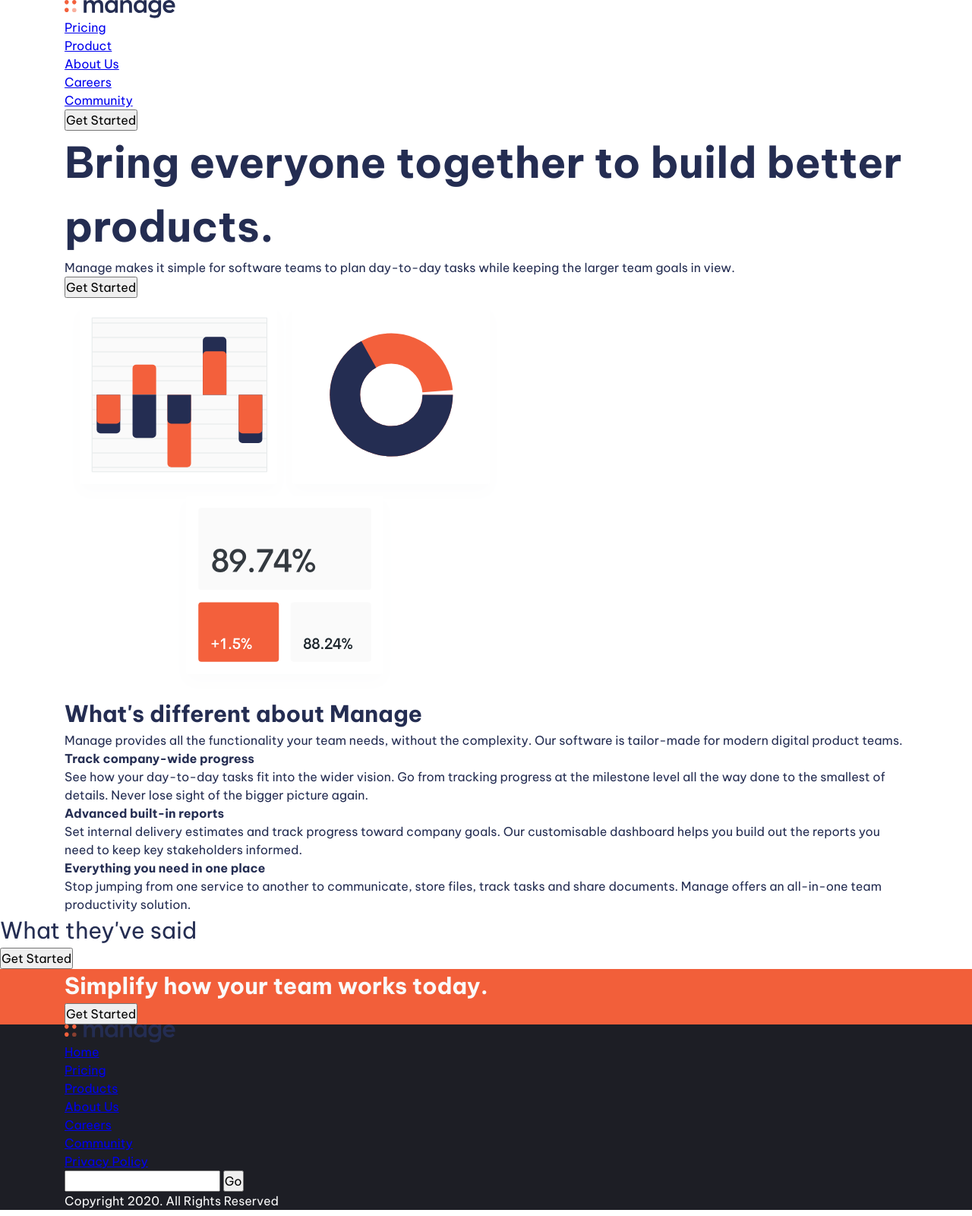
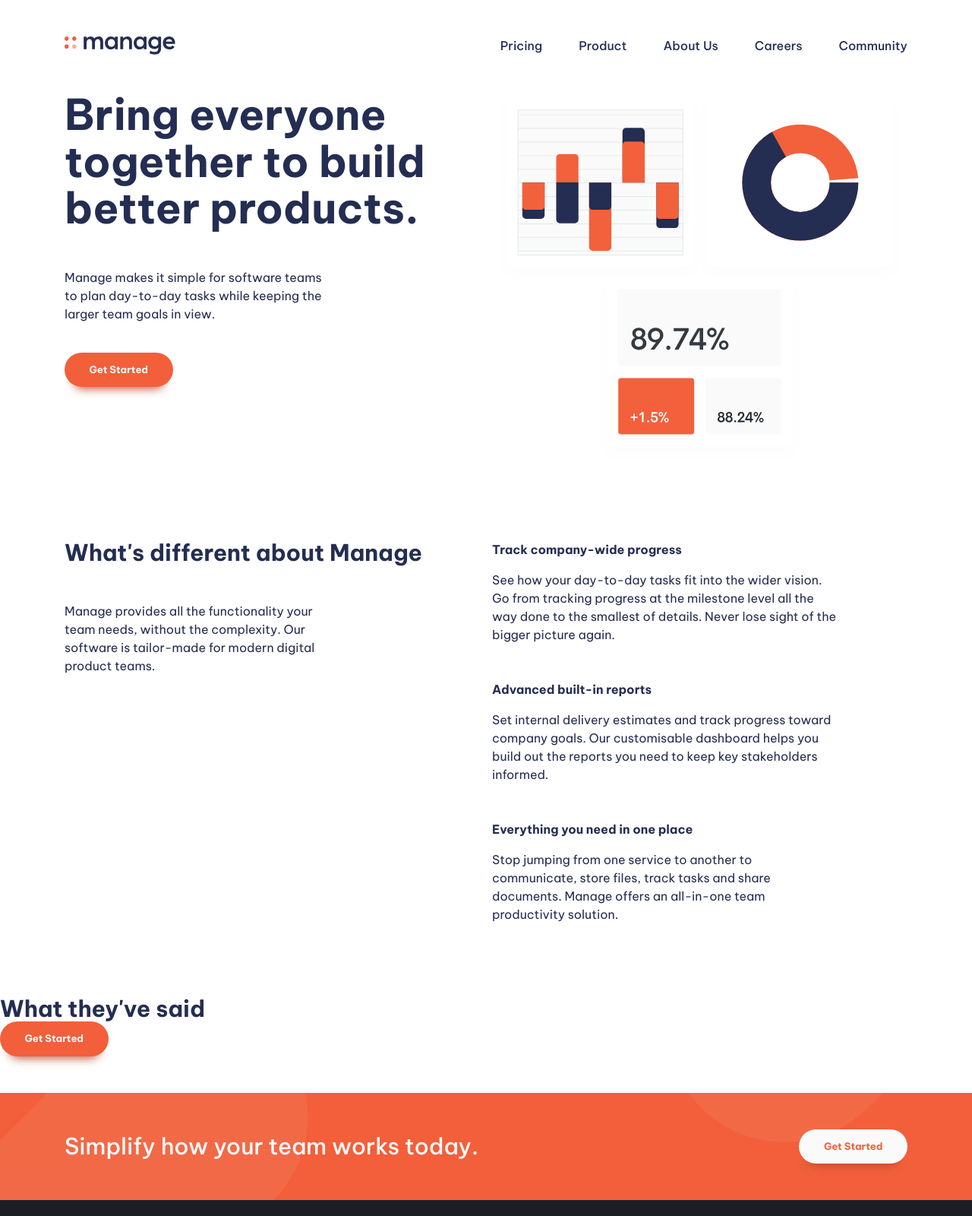
Before and after one commit to benglo/manage-landing-page, a website built with Vite: page index.html in a window 1280 px wide. Shown: the top 1600 px of the page at 76% size. Built offline with nearby package versions, Linux system fonts and the light colour scheme.

Commit message:
Finalised spacing and mobile nav

```diff
--- a/index.html
+++ b/index.html
@@ -17,8 +17,28 @@
   <body>
     <header class="primary-header">
       <div class="container">
-        <a href="#"><img src="images/logo.svg" alt="Manage" srcset="" /></a>
-        <nav class="primary-navigatin">
+        <div class="nav-wrapper">
+          <a href="#"><img src="images/logo.svg" alt="Manage" /></a>
+          <button
+            class="mobile-nav-toggle"
+            aria-controls="primary-navigation"
+            aria-expanded="false"
+          >
+            <img
+              class="icon-hamburger"
+              src="images/icon-hamburger.svg"
+              alt=""
+              aria-hidden="true"
+            />
+            <img
+              class="icon-close"
+              src="images/icon-close.svg"
+              alt=""
+              aria-hidden="true"
+            />
+            <span class="visually-hidden">Menu</span>
+          </button>
+          <nav class="primary-navigation" id="primary-navigation">
             <ul role="list" class="nav-list">
               <li><a href="#">Pricing</a></li>
               <li><a href="#">Product</a></li>
@@ -27,14 +47,17 @@
               <li><a href="#">Community</a></li>
             </ul>
           </nav>
-        <button class="button">Get Started</button>
+          <button class="button display-sm-none display-md-inline-flex">
+            Get Started
+          </button>
+        </div>
       </div>
     </header>
     <main>
-      <section>
+      <section class="padding-block-700">
         <div class="container">
           <div class="even-columns">
-            <div>
+            <div class="flow">
               <h1 class="fs-primary-heading fw-bold">
                 Bring everyone together to build better products.
               </h1>
@@ -50,10 +73,10 @@
           </div>
         </div>
       </section>
-      <section>
+      <section class="padding-block-700">
         <div class="container">
           <div class="even-columns">
-            <div>
+            <div class="flow">
               <h2 class="fs-secondary-heading fw-bold">
                 What's different about Manage
               </h2>
@@ -63,51 +86,59 @@
                 product teams.
               </p>
             </div>
-            <ul role="list" class="numbered-items">
-              <li>
+            <ul role="list" class="numbered-items flow">
+              <li class="flow">
+                <div class="flow" style="--flow-spacer: 1em">
                   <h3 class="fs-400 fw-bold">Track company-wide progress</h3>
-                <p>
+                  <p data-width="wide">
                     See how your day-to-day tasks fit into the wider vision. Go
-                  from tracking progress at the milestone level all the way done
-                  to the smallest of details. Never lose sight of the bigger
-                  picture again.
+                    from tracking progress at the milestone level all the way
+                    done to the smallest of details. Never lose sight of the
+                    bigger picture again.
                   </p>
+                </div>
               </li>
-              <li>
+              <li class="flow">
+                <div class="flow" style="--flow-spacer: 1em">
                   <h3 class="fs-400 fw-bold">Advanced built-in reports</h3>
-                <p>
+                  <p data-width="wide">
                     Set internal delivery estimates and track progress toward
-                  company goals. Our customisable dashboard helps you build out
-                  the reports you need to keep key stakeholders informed.
+                    company goals. Our customisable dashboard helps you build
+                    out the reports you need to keep key stakeholders informed.
                   </p>
+                </div>
               </li>
-              <li>
-                <h3 class="fs-400 fw-bold">Everything you need in one place</h3>
-                <p>
-                  Stop jumping from one service to another to communicate, store
-                  files, track tasks and share documents. Manage offers an
-                  all-in-one team productivity solution.
+              <li class="flow">
+                <div class="flow" style="--flow-spacer: 1em">
+                  <h3 class="fs-400 fw-bold">
+                    Everything you need in one place
+                  </h3>
+                  <p data-width="wide">
+                    Stop jumping from one service to another to communicate,
+                    store files, track tasks and share documents. Manage offers
+                    an all-in-one team productivity solution.
                   </p>
+                </div>
               </li>
             </ul>
           </div>
         </div>
       </section>
 
-      <section class="carousel">
-        <h2 class="fs-secondary-heading">What they've said</h2>
+      <section class="carousel padding-block-700">
+        <h2 class="fs-secondary-heading fw-bold">What they've said</h2>
         <button class="button">Get Started</button>
       </section>
 
-      <section class="cta | bg-accent-400 text-neutral-100">
+      <section class="cta | bg-accent-400 text-neutral-100 padding-block-700">
         <div class="container">
-          <div class="even-columns">
+          <div class="even-columns vertical-align-center">
             <div>
-              <p class="fs-secondary-heading fw-bold">
+              <p class="fs-secondary-heading fw-semi-bold">
                 Simplify how your team works today.
               </p>
             </div>
-            <div>
+            <div class="justify-self-end-md">
               <button class="button" data-type="inverted">Get Started</button>
             </div>
           </div>
@@ -115,10 +146,13 @@
       </section>
     </main>
     <footer class="bg-primary-900 text-neutral-100">
+      <section class="padding-block-700">
         <div class="container">
           <div class="even-columns">
             <div>
-            <a href="#"><img src="images/logo.svg" alt="Manage" srcset="" /></a>
+              <a href="#"
+                ><img src="images/logo.svg" alt="Manage" srcset=""
+              /></a>
               <ul role="list" aria-label="Social links">
                 <li><a aria-label="facebook" href="#"></a></li>
                 <li><a aria-label="youtube" href="#"></a></li>
@@ -129,7 +163,12 @@
             </div>
             <div>
               <nav class="footer-nav">
-              <ul aria-label="Footer" role="list">
+                <ul
+                  class="flow"
+                  style="--flow-spacer: 1em"
+                  aria-label="Footer"
+                  role="list"
+                >
                   <li><a href="#">Home</a></li>
                   <li><a href="#">Pricing</a></li>
                   <li><a href="#">Products</a></li>
@@ -149,6 +188,7 @@
             </div>
           </div>
         </div>
+      </section>
     </footer>
     <script type="module" src="/main.js"></script>
   </body>
--- a/main.js
+++ b/main.js
@@ -0,0 +1,12 @@
+const primaryHeader = document.querySelector('.primary-header');
+const navToggle = document.querySelector('.mobile-nav-toggle');
+const primaryNav = document.querySelector('.primary-navigation');
+
+navToggle.addEventListener('click', () => {
+  primaryNav.hasAttribute('data-visible')
+    ? navToggle.setAttribute('aria-expanded', false)
+    : navToggle.setAttribute('aria-expanded', true);
+
+  primaryNav.toggleAttribute('data-visible');
+  primaryHeader.toggleAttribute('data-overlay');
+});
--- a/style.css
+++ b/style.css
@@ -1,5 +1,7 @@
 :root {
+  --clr-accent-300: hsl(12, 88%, 75%);
   --clr-accent-400: hsl(12, 88%, 59%);
+  --clr-accent-500: hsl(12, 60%, 45%);
   --clr-accent-100: hsl(13, 100%, 96%);
 
   --clr-primary-400: hsl(228, 39%, 23%);
@@ -28,6 +30,16 @@
   --fs-secondary-heading: var(--fs-500);
   --fs-nav: var(--fs-400);
   --fs-button: var(--fs-300);
+
+  --size-100: 0.25rem;
+  --size-200: 0.5rem;
+  --size-300: 0.75rem;
+  --size-400: 1rem;
+  --size-500: 1.5rem;
+  --size-600: 2rem;
+  --size-700: 3rem;
+  --size-800: 4rem;
+  --size-900: 5rem;
 }
 
 @media (min-width: 50em) {
@@ -101,7 +113,209 @@ svg {
   }
 }
 
+/*General Styling*/
+
+body {
+  font-size: var(--fs-body);
+  font-family: var(--ff-body);
+  color: var(--clr-primary-400);
+}
+
+p:not([class]) {
+  max-width: 32ch;
+}
+
+p[data-width='wide'] {
+  max-width: 42ch;
+}
+
+/*Button*/
+
+.button {
+  display: inline-flex;
+  cursor: pointer;
+  text-decoration: none;
+  border: 0;
+  border-radius: 100vmax;
+  padding: 1.25em 2.5em;
+  font-weight: var(--fw-bold);
+  font-size: var(--fs-button);
+  line-height: 1;
+  color: var(--clr-neutral-100);
+  background-color: var(--clr-accent-400);
+  box-shadow: 0 1.125em 1em -1em var(--clr-accent-500);
+}
+
+.button[data-type='inverted'] {
+  color: var(--clr-accent-400);
+  background-color: var(--clr-neutral-100);
+}
+
+.button:hover,
+.button:focus-visible {
+  background-color: var(--clr-accent-300);
+}
+
+.button[data-type='inverted']:hover,
+.button[data-type='inverted']:focus-visible {
+  color: var(--clr-accent-300);
+  background-color: var(--clr-neutral-100);
+}
+
+/* Navigation */
+
+.primary-header {
+  padding-top: var(--size-700);
+}
+
+.nav-wrapper {
+  display: flex;
+  justify-content: space-between;
+  align-items: center;
+}
+
+.mobile-nav-toggle {
+  display: none;
+}
+
+.nav-list {
+  font-size: var(--fs-nav);
+}
+
+.nav-list {
+  display: flex;
+  gap: clamp(var(--size-400), 5vw, var(--size-700));
+  font-weight: var(--fw-semi-bold);
+}
+
+.nav-list a {
+  text-decoration: none;
+  color: var(--clr-primary-400);
+}
+
+.nav-list a:hover,
+.nav-list a:focus {
+  color: var(--clr-accent-400);
+}
+
+@media (max-width: 50em) {
+  .primary-navigation {
+    display: none;
+    position: fixed;
+    padding: var(--size-700);
+    inset: 7rem var(--size-400) auto;
+    max-width: 25rem;
+    margin-left: auto;
+    background: var(--clr-neutral-100);
+    border-radius: var(--size-100);
+    box-shadow: 0 0 0.75em rgb(0, 0, 0, 0.05);
+  }
+
+  .primary-header[data-overlay]::before {
+    content: '';
+    position: fixed;
+    inset: 0;
+    background-image: linear-gradient(rgb(0 0 0 / 0), rgb(0 0 0 / 0.8));
+  }
+
+  .nav-list {
+    display: grid;
+    gap: var(--size-500);
+    text-align: center;
+    font-weight: var(--fw-bold);
+  }
+
+  .primary-navigation[data-visible] {
+    display: block;
+  }
+
+  .mobile-nav-toggle {
+    display: block;
+    position: fixed;
+    top: var(--size-700);
+    right: var(--size-400);
+    z-index: 100;
+    cursor: pointer;
+    background: transparent;
+    border: 0;
+    padding: 0.5em;
+  }
+
+  .mobile-nav-toggle .icon-close {
+    display: none;
+  }
+}
+
+/*CTA*/
+
+.cta {
+  background-image: url('images/bg-simplify-section-mobile.svg');
+  background-repeat: no-repeat;
+  background-position: left;
+  text-align: center;
+}
+
+@media (min-width: 50em) {
+  .cta {
+    background-image: url('images/bg-simplify-section-desktop.svg');
+    background-position: bottom;
+    text-align: left;
+  }
+}
+
 /*Utility classes*/
+
+.visually-hidden {
+  clip: rect(0 0 0 0);
+  clip-path: inset(50%);
+  height: 1px;
+  overflow: hidden;
+  position: absolute;
+  white-space: nowrap;
+  width: 1px;
+}
+
+.container {
+  --max-width: 1110px;
+  --padding: 1rem;
+
+  width: min(var(--max-width), 100% - (var(--padding) * 2));
+  margin-inline: auto;
+}
+
+.even-columns {
+  display: grid;
+  gap: 1rem;
+}
+
+@media (min-width: 50em) {
+  .even-columns {
+    grid-auto-flow: column;
+    grid-auto-columns: 1fr;
+  }
+
+  .display-md-inline-flex {
+    display: inline-flex;
+  }
+}
+
+.flow * + * {
+  margin-top: var(--flow-spacer, 3em);
+}
+
+.vertical-align-center {
+  align-items: center;
+}
+
+.justify-self-end {
+  justify-self: end;
+}
+
+@media (min-width: 50em) {
+  .justify-self-end-md {
+    justify-self: end;
+  }
+}
 
 .text-primary-400 {
   color: var(--clr-primary-400);
@@ -165,10 +379,12 @@ svg {
 
 .fs-primary-heading {
   font-size: var(--fs-primary-heading);
+  line-height: 1.1;
 }
 
 .fs-secondary-heading {
   font-size: var(--fs-secondary-heading);
+  line-height: 1.1;
 }
 
 .fs-300 {
@@ -178,18 +394,13 @@ svg {
   font-size: var(--fs-400);
 }
 
-.container {
-  --max-width: 1110px;
-  --padding: 1rem;
-
-  width: min(var(--max-width), 100% - (var(--padding) * 2));
-  margin-inline: auto;
+.padding-block-700 {
+  padding-block: var(--size-700);
+}
+.padding-block-900 {
+  padding-block: var(--size-900);
 }
 
-/*General Styling*/
-
-body {
-  font-size: var(--fs-body);
-  font-family: var(--ff-body);
-  color: var(--clr-primary-400);
+.display-sm-none {
+  display: none;
 }
```
Lines whose indentation alone changed are shown as unchanged.
